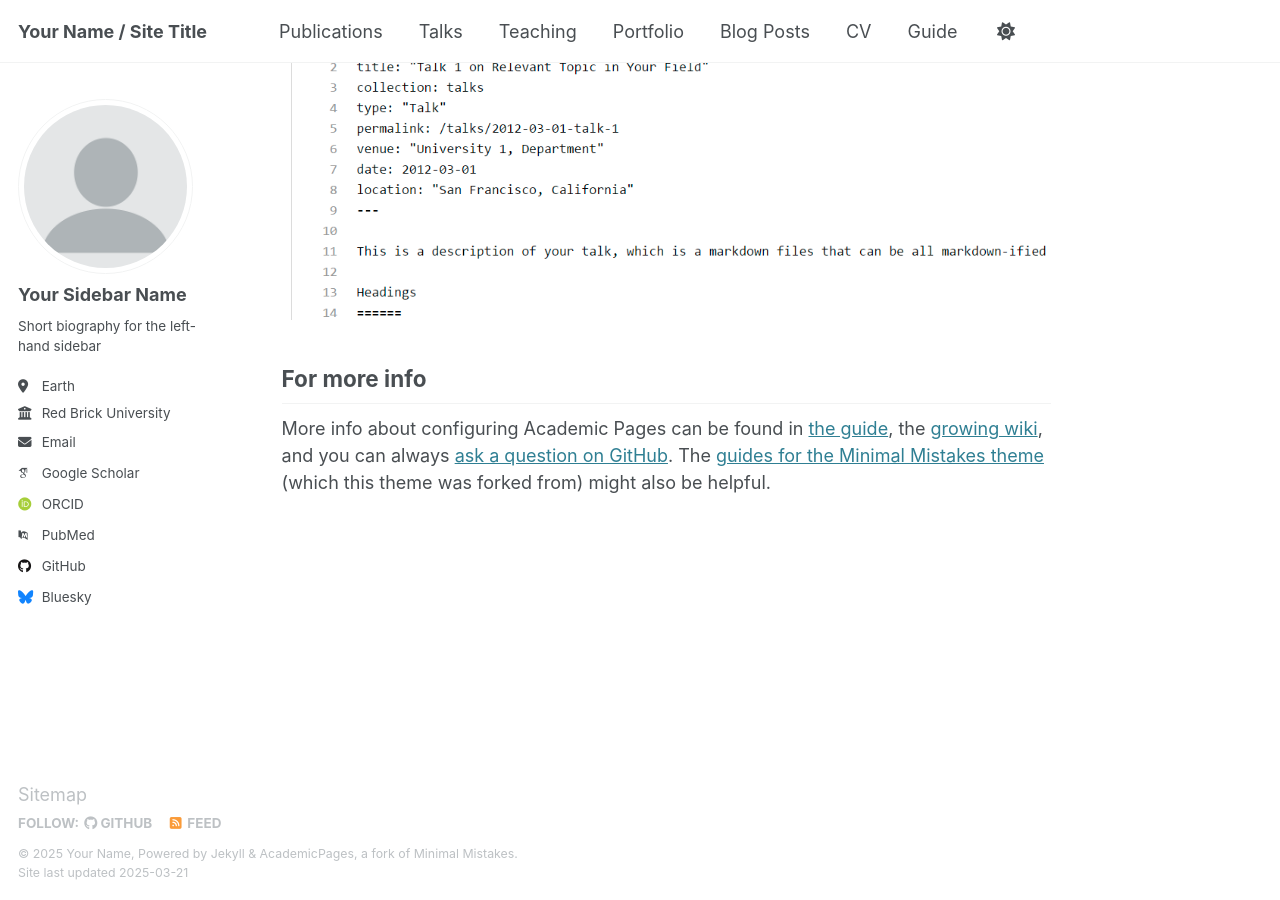
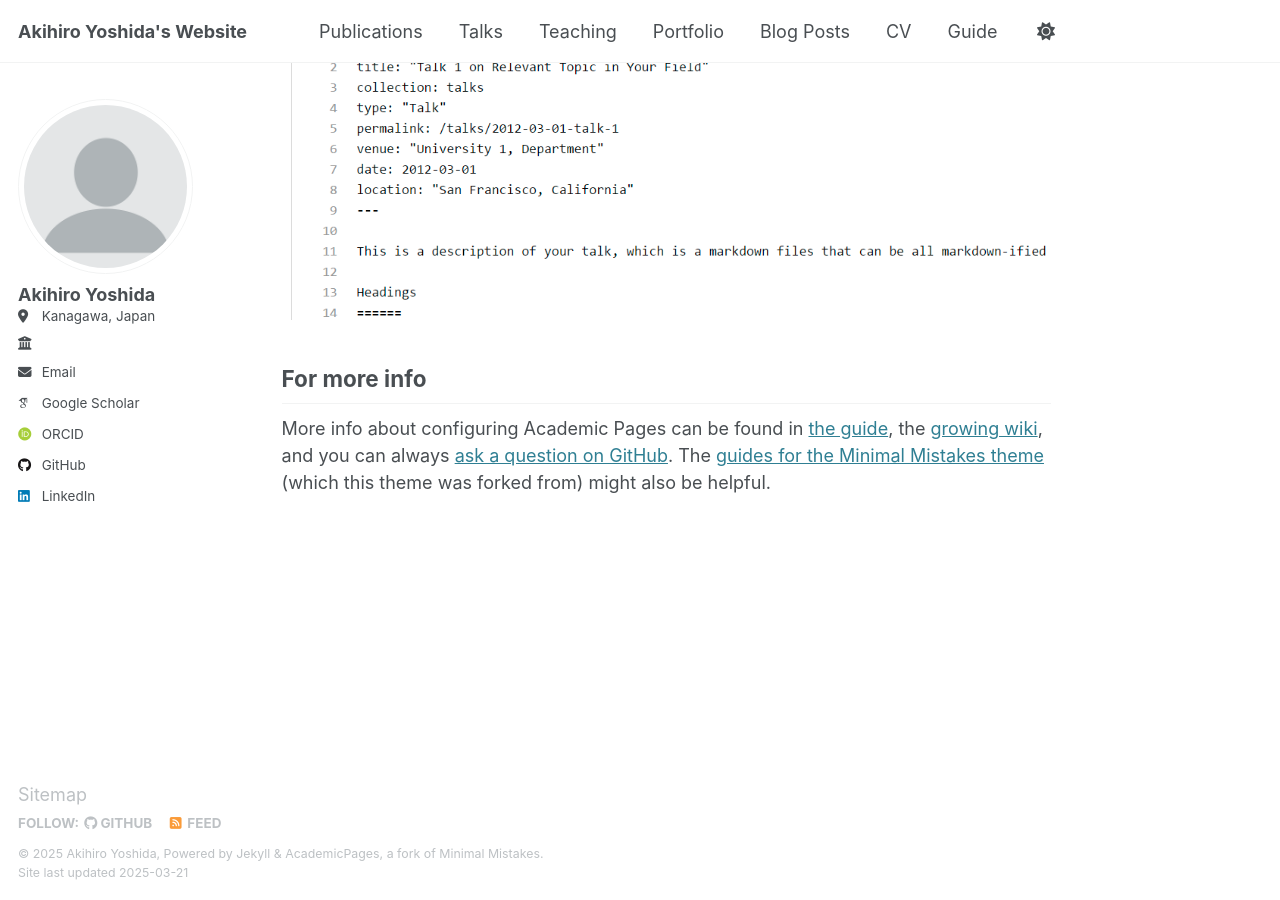
Before and after one commit to aki916/aki916.github.io, a Jekyll site: the page built from _pages/about.md, in a window 1280 px wide and 900 px high, scrolled down 2635 px. Built offline with Jekyll 4.4.1, drawn with Linux system fonts in a browser that asks for light colours; some web fonts are replaced.

Commit message:
add link

```diff
--- a/_config.yml
+++ b/_config.yml
@@ -9,11 +9,11 @@
 # Basic Site Settings
 locale                   : "en-US"
 site_theme               : "default"
-title                    : "Your Name / Site Title"
+title                    : "Akihiro Yoshida's Website"
 title_separator          : "-"
-name                     : &name "Your Name"
-description              : &description "personal description"
-url                      : https://academicpages.github.io # the base hostname & protocol for your site e.g. "https://[your GitHub username].github.io"
+name                     : &name "Akihiro Yoshida"
+description              : &description ""
+url                      : https://aki916.github.io # the base hostname & protocol for your site e.g. "https://[your GitHub username].github.io"
 baseurl                  : "" # the subpath of your site, e.g. "/blog"
 repository               : "academicpages/academicpages.github.io"
 
@@ -23,13 +23,13 @@ repository               : "academicpages/academicpages.github.io"
 author:
   # Biographic information
   avatar           : "profile.png"
-  name             : "Your Sidebar Name"
+  name             : "Akihiro Yoshida"
   pronouns         : # example: "she/her"
-  bio              : "Short biography for the left-hand sidebar"
-  location         : "Earth"
-  employer         : "Red Brick University"
+  bio              : #"Short biography for the left-hand sidebar"
+  location         : "Kanagawa, Japan"
+  employer         : ""
   uri              : # URL
-  email            : "none@example.org"
+  email            : "aki916.genyo@gmail.com"
 
   # Academic websites
   arxiv            : # URL - Update with the correct link to your profile
@@ -37,7 +37,7 @@ author:
   impactstory      : # URL
   orcid            : "http://orcid.org/yourorcidurl"
   semantic         : # URL
-  pubmed           : "https://www.ncbi.nlm.nih.gov/pubmed/?term=john+snow"
+  pubmed           : #"https://www.ncbi.nlm.nih.gov/pubmed/?term=john+snow"
   researchgate     : # URL
   scopus           : # URL
 
@@ -45,12 +45,12 @@ author:
   bitbucket        : # Username - Update with your username on the site
   codepen          : # Username
   dribbble         : # Username
-  github           : "academicpages"
+  github           : "https://github.com/aki916"
   kaggle           : # Username
   stackoverflow    : # User number or user number and name (i.e., use "1" or "1/jeff-atwood")
 
   # Social media
-  bluesky          : "bsky.app" # Replace this with you Bluesky username
+  bluesky          : #"bsky.app" # Replace this with you Bluesky username
   facebook         : # Username
   flickr           : # Username
   foursquare       : # Username
@@ -59,7 +59,7 @@ author:
   keybase          : # Username
   instagram        : # Username
   lastfm           : # Username
-  linkedin         : # Username
+  linkedin         : "https://www.linkedin.com/in/aki916genyo/"
   mastodon         : # URL
   medium           : # URL
   pinterest        : # Username
```
